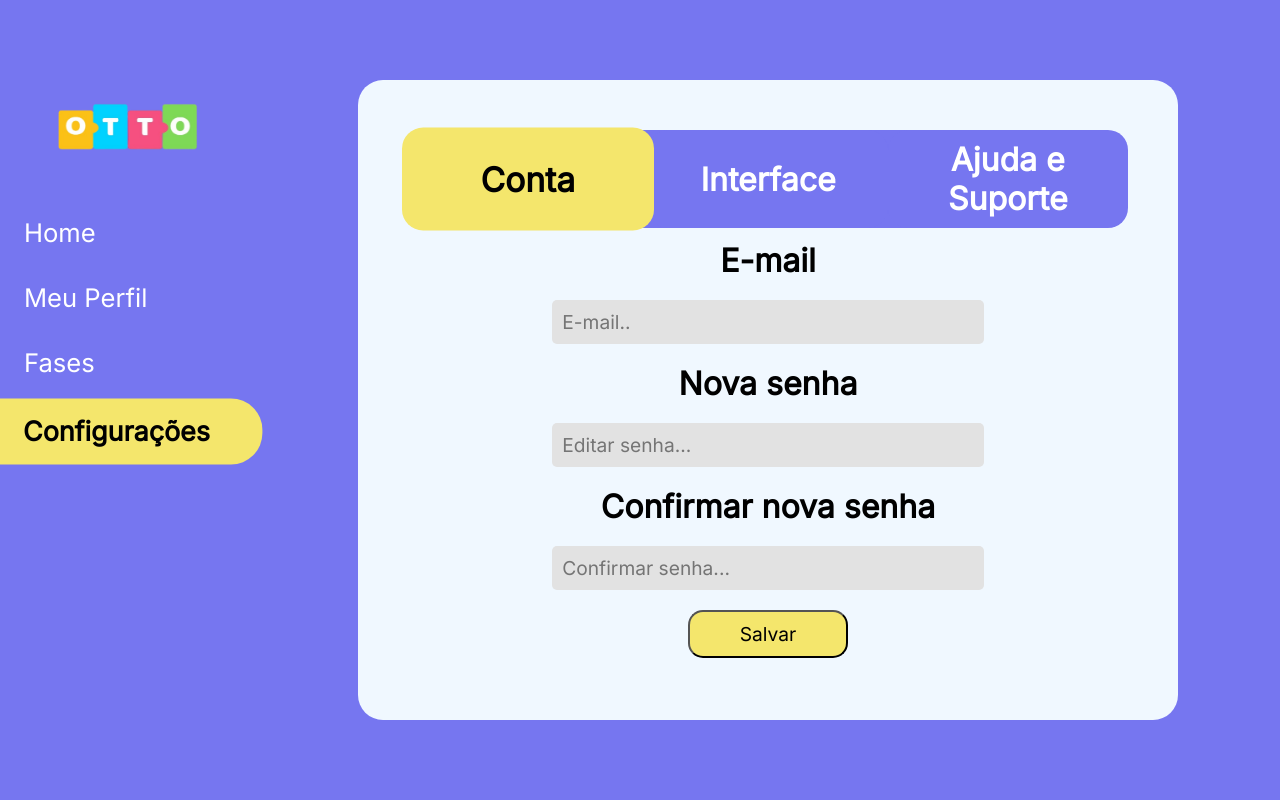
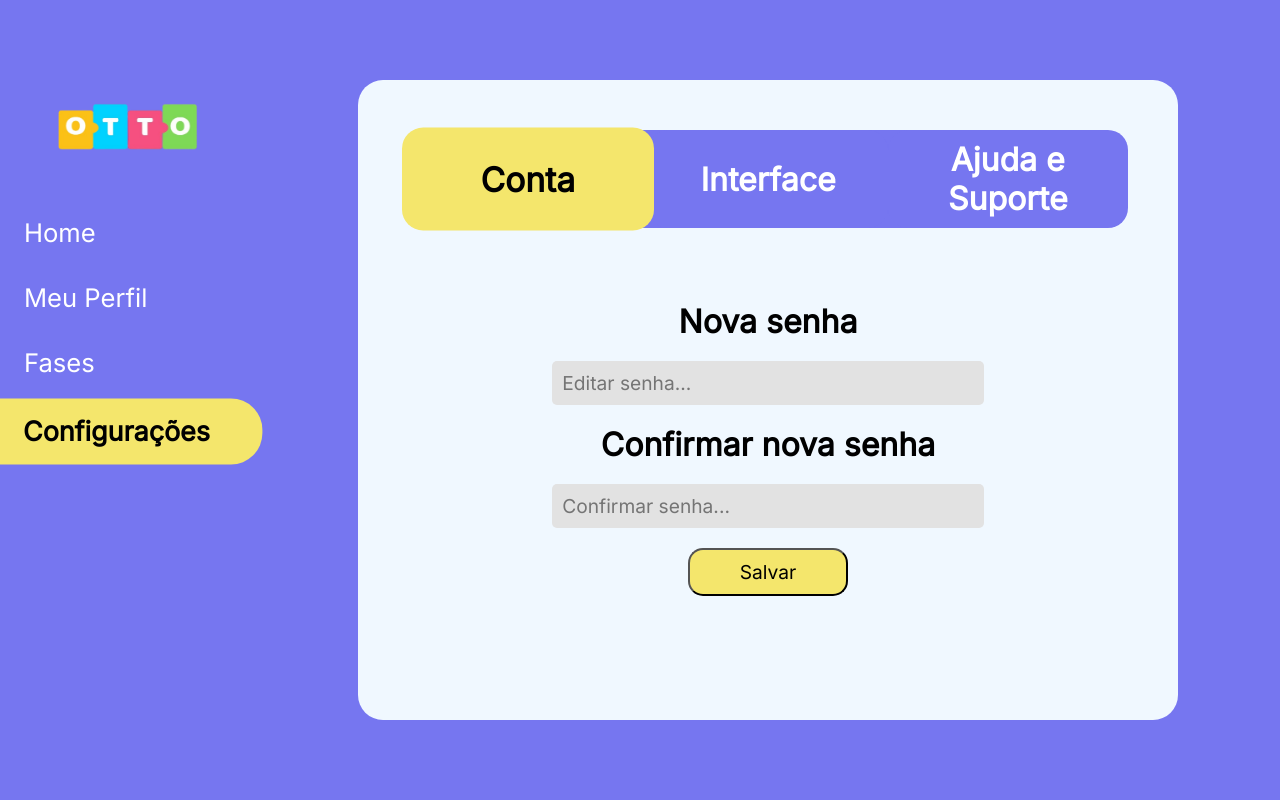
Before and after one commit to enzomobile/OTTO, a Django app: page /config/ in a window 1280 px wide. Run offline with Django 5.2, Linux system fonts and the light colour scheme; the visitor is signed in with stand-in values (Sample User, id 1).

Commit message:
Arrumei o redefinir senha (tela config), e adicionei o campo 'nivel_usuario' no models.

```diff
--- a/appOTTO/models.py
+++ b/appOTTO/models.py
@@ -43,7 +43,8 @@ class Usuario(AbstractBaseUser, PermissionsMixin):
     nome_completo = models.CharField(max_length=150)
     nome_usuario = models.CharField(max_length=50, unique=True)
     email_usuario = models.EmailField(max_length=254, unique=True)
-    progresso_usuario = models.IntegerField(default=0)
+    progresso_usuario = models.IntegerField(default=1)
+    nivel_usuario = models.IntegerField(default=1)
     data_criacao_usuario = models.DateTimeField(auto_now_add=True)
 
     is_active = models.BooleanField(default=True)
--- a/appOTTO/templates/appOTTO/configuracoes.html
+++ b/appOTTO/templates/appOTTO/configuracoes.html
@@ -30,7 +30,7 @@
             <ul class="menu">
                 <li class="botao-navegar" data-url="{% url 'dashboard' %}">Home</li>
                 <li>Meu Perfil</li>
-                <li data-url="{% url 'fases' %}">Fases</li>
+                <li class="botao-navegar" data-url="{% url 'fases' %}">Fases</li>
                 <li class="active">Configurações</li>
             </ul>
         </nav>
@@ -44,16 +44,14 @@
                         </nav>
 
                         <div class="container-conta conteudo-box">
-                            <form class="container-conta-form" method="post">
+                            <form class="container-conta-form" method="post" action="{% url 'redefinir_senha' %}">
                                 {% csrf_token %}
-                                <label for="email">E-mail</label>
-                                <input type="text" name="email" placeholder="E-mail..">
 
                                 <label for="senha">Nova senha</label>
-                                <input type="text" name="senha" placeholder="Editar senha...">
+                                <input type="password" name="senha" placeholder="Editar senha...">
 
                                 <label for="confirmarSenha">Confirmar  nova senha</label>
-                                <input type="text" name="confirmarSenha" placeholder="Confirmar senha...">
+                                <input type="password" name="confirmarSenha" placeholder="Confirmar senha...">
 
                                 <button type="submit">Salvar</button>
                             </form>
@@ -124,7 +122,7 @@
                                                      <img src="{% static 'appOTTO/img/suporte.png' %}">
                                                 </div>
                                                 <p>Obrigado por entrar em contato! Responderemos em breve.</p>
-                                                <button type="submit" onclick="formContato()" class="form-suporte-button">Voltar a tela de início</button>
+                                                <h4>Não saia da tela! Espere sair automaticamente.</h4>
                                             </div>
                                         </form>
                                     </div>
--- a/appOTTO/urls.py
+++ b/appOTTO/urls.py
@@ -13,6 +13,7 @@ urlpatterns = [
     path('logout/', views.logout, name='logout'),
     path('dashboard/', views.dashboard, name='dashboard'),
     path('config/', views.config, name='config'),
+    path('redefinir_senha/', views.redefinir_senha, name='redefinir_senha'),
     path('deletar_conta/', views.deletar_conta, name='deletar_conta'),
     path('suporte/', views.enviar_suporte, name='suporte'),
     path('fases/', views.fases, name='fases'),
--- a/appOTTO/views.py
+++ b/appOTTO/views.py
@@ -188,6 +188,7 @@ def enviar_suporte(request):
         messages.error(request, "Método inválido para enviar suporte.")
         return redirect('config')
 
+@login_required
 def logout(request):
     auth_logout(request)
     return redirect('home')
@@ -203,39 +204,26 @@ def dashboard(request):
 @login_required
 def redefinir_senha(request):
     if request.method == 'POST':
-        email = request.POST.get('email_usuario')
-        confirmar_email = request.POST.get('confirmar_email_usuario')
-        senha = request.POST.get('senha_usuario')
-        confirmar_senha = request.POST.get('confirmar_senha_usuario')
+        usuario = request.user
+        senha = request.POST.get('senha')
+        confirmar_senha = request.POST.get('confirmarSenha')
 
-        # Verifica se todos os campos estão preenchidos
-        if not email or not confirmar_email or not senha or not confirmar_senha:
+        if not senha or not confirmar_senha:
             messages.error(request, "Todos os campos são obrigatórios.")
-            return redirect('config')
-
-        # Confere se os emails e senhas coincidem
-        if email != confirmar_email:
-            messages.error(request, "Os emails não coincidem.")
             return redirect('config')
 
         if senha != confirmar_senha:
             messages.error(request, "As senhas não coincidem.")
             return redirect('config')
 
-        # Verifica se o email pertence ao usuário logado
-        usuario = request.user
-        if usuario.email_usuario != email:
-            messages.error(request, "O email informado não corresponde ao seu cadastro.")
-            return redirect('config')
-
-        # Atualiza a senha com segurança
         usuario.set_password(senha)
         usuario.save()
 
         messages.success(request, "Senha redefinida com sucesso! Faça login novamente.")
+        auth_logout(request)
         return redirect('login')
 
-    # Se não for POST, mantém na página de config
+    messages.error(request, "Você só pode redefinir a senha enviando o form.")
     return redirect('config')
 
 @login_required
```
Also changed, not shown: appOTTO/static/appOTTO/CSS/dashboard.css (+7 -2 lines), appOTTO/templates/appOTTO/dashboard.html (+10 -5 lines).
